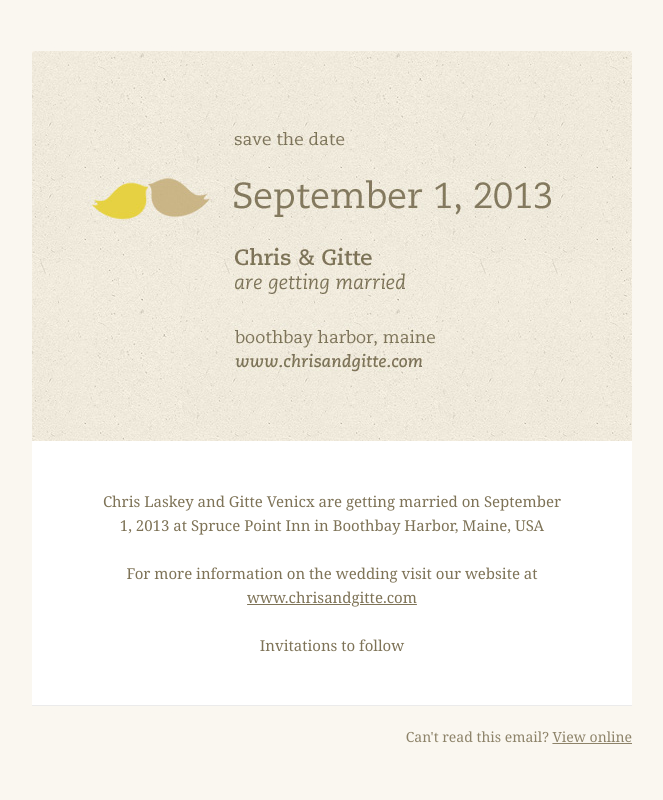
After one commit to chrislaskey/chrisandgitte.com, a Flask app: template templates/email/save-the-date.html in a window 1280 px wide. The commit adds this page. Shown: the whole page, without its empty margins (308-971 px from the left). Run offline with Flask 2, Linux system fonts and the light colour scheme; the template is opened without the code that fills it, so the values that code supplies are empty.

Commit message:
Added save-the-date email and site page.

```diff
--- a/main.py
+++ b/main.py
@@ -49,6 +49,11 @@ def guest_book(lang):
 def rsvp(lang):
     common_page_processing()
     return render_template('site/rsvp.html', **g.templatevars)
+
+@app.route('/<lang>/save-the-date/')
+def save_the_date(lang):
+    common_page_processing()
+    return render_template('site/save-the-date.html', **g.templatevars)
 
 @app.route('/')
 @app.route('/en/')
--- /dev/null
+++ b/templates/email/save-the-date.html
@@ -0,0 +1,117 @@
+
+<!-- <img style='position: absolute; left: -9000px;' width='1' height='1' src='https://www.etsy.com/mailinglist/beacon/?utm_source=new_at_etsy&utm_campaign=new_at_etsy_012213_4368900500_1&utm_medium=email&email_sent=1359068581&euid=00MxsvmxrmOIRPt2TyCZof8OEl11'/><img style='position: absolute; left: -9000px;' width='1' height='1' src='http://bcn.etsy.com/beacon?.user_id=&php_event_name=email_open&php_unique_id=5101c243aa9199.56181968&php_event_date=24%2FJan%2F2013%3A23%3A22%3A43&locale_currency_code=USD&pref_language=en-US&region=XX&detected_currency_code=USD&detected_language=en-US&detected_region=XX&isMobileDevice=0&isMobileSupported=0&isTabletSupported=0&isTouch=0&isEtsyApp=0&utm_source=new_at_etsy&utm_campaign=new_at_etsy_012213_4368900500_1&utm_medium=email&email_sent=1359068581&euid=00MxsvmxrmOIRPt2TyCZof8OEl11&email=1&.event_source=email&.event_logger=backend&.version=0&.p=1&.np=1&.page_guid=c5c54001e02.bf9fceccd1638e242113.00&.guid=c5c54b47480.33c03e131ff1c3cf63ff.00&php_ab_test_names=orm_record_instance_caching&php_ab_var_names=1'/> -->
+<style>
+.ExternalClass {width:100%;}
+.ExternalClass,
+.ExternalClass p,
+.ExternalClass span,
+.ExternalClass font,
+.ExternalClass td,
+.ExternalClass div {
+    line-height: 100%;
+}
+table td {border-collapse:collapse;}
+</style>
+
+<body leftmargin="0" marginwidth="0" topmargin="0" marginheight="0" offset="0" style="-webkit-text-size-adjust: none;margin: 0;padding: 0;background-color: #FAF7F0; width: 100%; color: #555555;font-family: Georgia, serif;font-size: 15px;text-align: left;">
+        <table border="0" cellpadding="0" cellspacing="0" height="100%" width="100%" style="margin: 0;padding: 0;height: 100%;width: 100%;">
+            <tr>
+                <td align="center" valign="top">
+                    <!-- // Begin Template Preheader \ -->
+                    <table border="0" cellpadding="0" cellspacing="0" width="600" height="50px;" style="background-color: #FAF7F0;">
+                        <tr>
+                            <td valign="bottom">
+                                <div style="color: #FAF7F0;font-family: Arial, Helvetica, Sans-serif;font-size: 10px;line-height: 100%;text-align: left;">Chris &amp; Gitte are getting married.</div>
+                            </td>
+                        </tr>
+                    </table>
+                    <!-- // End Template Preheader \ -->
+                    <table border="0" cellpadding="0" cellspacing="0" width="600" style="border: 1px solid #FAF7F0;background-color: #FFFFFF;">
+                        <tr>
+                            <td align="center" valign="top">
+                                <!-- // Begin Template Body \ -->
+                                <table border="0" cellpadding="0" cellspacing="0" width="600">
+                                    <tr>
+                                        <td align="center" valign="top" style="text-align:center">
+                                            <a href="http://chrisandgitte.com/"><img src="http://chrisandgitte.com/static/images/email/save-the-date.jpg" width="600" height="390" alt="Save the date: September 1, 2013: Chris &amp; Gitte are getting married: Boothbay Harbor, Maine, USA: www.chrisandgitte.com" style="display:block; font-style:italic; font-size:18px; line-height:20px; color:#0192B5; border:0; background-color:#CCE9F0;" align="absbottom"></a>
+                                        </td>
+                                    </tr>
+                                    <tr>
+                                        <td valign="top" style="border-bottom:1px solid #ebebeb; border-bottom-color:#ebebeb; border-bottom-width:1px; border-bottom-style:solid; background-color: #FFFFFF;">
+                                                <table border="0" cellpadding="0" cellspacing="0" width="100%">
+                                                    <tr>
+                                                        <td valign="top">
+                                                                <!-- // Begin Intro section \-->
+                                                                <table border="0" cellpadding="0" cellspacing="0" align="center"width="460">
+                                                                    <tbody>
+                                                                        <tr>
+                                                                            <td align="center" valign="top" style="text-align:center">
+                                                                                <table border="0" cellpadding="0" cellspacing="0" width="460" align="center">
+                                                                                    <tbody>
+                                                                                        <tr>
+                                                                                            <td align="center" valign="top" style="text-align:center">
+                                                                                                <div style="-webkit-text-size-adjust: none;margin-top:0px;margin-left:auto; margin-right:auto;padding:0;background-color:#ffffff;width: 460px;color:#7E7357;font-family:Georgia,times,serif;text-align:center;font-size:15px;line-height:24px;">
+                                                                                                    <br>
+                                                                                                    <br>
+Chris Laskey and Gitte Venicx are getting married on September 1, 2013 at Spruce Point Inn in Boothbay Harbor, Maine, USA
+                                                                                                    <br>
+                                                                                                    <br>
+																									For more information on the wedding visit our website at <a href="http://chrisandgitte.com/" target="_blank" style="color:#7e7357;">www.chrisandgitte.com</a>
+                                                                                                    <br>
+                                                                                                    <br>
+                                                                                                    Invitations to follow
+                                                                                                    <br>
+                                                                                                    <br>
+                                                                                                <br>
+                                                                                            	</div>
+                                                                                            </td>
+                                                                                        </tr>
+                                                                                    </tbody>
+                                                                                </table>
+                                                                            </td>
+                                                                        </tr>
+                                                                    </tbody>
+                                                                </table>
+                                                            <!-- // End Intro section \-->
+                                                        </td>
+                                                    </tr>
+                                                </table>
+                                            <!-- // End Module: Standard Content \ -->
+                                        </td>
+                                    </tr>
+                                </table>
+                            <!-- // End Template Body \ -->
+                            </td>
+                        </tr>
+                        <tr>
+                            <td align="center" valign="top">
+                                <!-- // Begin Template Footer \ -->
+                                <table border="0" cellpadding="0" cellspacing="0" width="600">
+                                    <tr>
+                                        <td valign="top">
+                                            <!-- // Begin Module: Standard Footer \ -->
+                    						<table border="0" cellpadding="0" cellspacing="0" width="600" height="50px;" style="background-color: #FAF7F0;">
+                        						<tr>
+                            						<td valign="top">
+                                						<div style="color: #FAF7F0;font-family: Arial, Helvetica, Sans-serif;font-size: 10px;line-height: 100%;text-align: left;">Chris &amp; Gitte are getting married.</div>
+                            						</td>
+                            						<td valign="top">
+                                						<div style="color: #8d8369;font-family: Georgia,times,serif;font-size: 14px;line-height: 100%; margin-top:24px; text-align: right;">
+						Can't read this email? <a href="http://chrisandgitte.com/en/save-the-date/" target="_blank" style="color: #8d8369;font-weight: normal;text-decoration: underline;">View online</a>
+                                						</div>
+                            						</td>
+                        						</tr>
+                    						</table>
+                                            <!-- // End Module: Standard Footer \ -->
+                                        </td>
+                                    </tr>
+                                </table>
+                                <!-- // End Template Footer \ -->
+                            </td>
+                        </tr>
+                    </table>
+                    <br>
+                </td>
+            </tr>
+        </table>
+</body>
--- a/templates/site/ceremony-and-reception.html
+++ b/templates/site/ceremony-and-reception.html
@@ -1,4 +1,4 @@
-% extends "base.html"
+% extends "page.html"
 
 % if language == 'en'
 	% set banner = ''
--- a/templates/site/getting-here.html
+++ b/templates/site/getting-here.html
@@ -1,4 +1,4 @@
-% extends "base.html"
+% extends "page.html"
 
 % if language == 'en'
 	% set banner = ''
--- a/templates/site/guest-book.html
+++ b/templates/site/guest-book.html
@@ -1,4 +1,4 @@
-% extends "base.html"
+% extends "page.html"
 
 % if language == 'en'
 	% set banner = ''
--- a/templates/site/homepage.html
+++ b/templates/site/homepage.html
@@ -1,4 +1,4 @@
-% extends "base.html"
+% extends "page.html"
 
 % block banner
 <div class="wrapper wrapper_banner">
--- a/templates/site/photo-album.html
+++ b/templates/site/photo-album.html
@@ -1,4 +1,4 @@
-% extends "base.html"
+% extends "page.html"
 
 % if language == 'en'
 	% set banner = ''
--- a/templates/site/registry.html
+++ b/templates/site/registry.html
@@ -1,4 +1,4 @@
-% extends "base.html"
+% extends "page.html"
 
 % if language == 'en'
 	% set banner = ''
--- a/templates/site/rsvp.html
+++ b/templates/site/rsvp.html
@@ -1,4 +1,4 @@
-% extends "base.html"
+% extends "page.html"
 
 % if language == 'en'
 	% set banner = ''
--- a/templates/site/wedding-party.html
+++ b/templates/site/wedding-party.html
@@ -1,4 +1,4 @@
-% extends "base.html"
+% extends "page.html"
 
 % if language == 'en'
 	% set banner = ''
--- a/templates/site/your-time-in-maine.html
+++ b/templates/site/your-time-in-maine.html
@@ -1,4 +1,4 @@
-% extends "base.html"
+% extends "page.html"
 
 % if language == 'en'
 	% set banner = ''
```
Also changed, not shown: static/css/main.less (+15 -0 lines), templates/base.html (+1 -64 lines), templates/page.html (added, +91 -0 lines), templates/site/save-the-date.html (added, +82 -0 lines), static/images/structure/bg-map.jpg.
